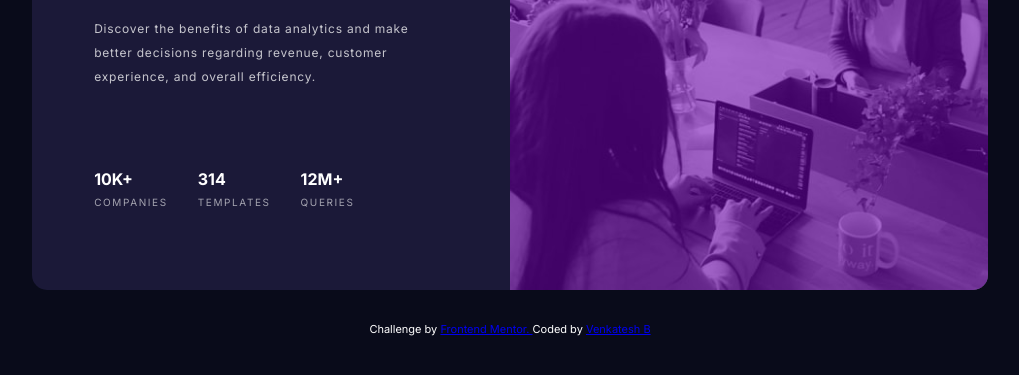
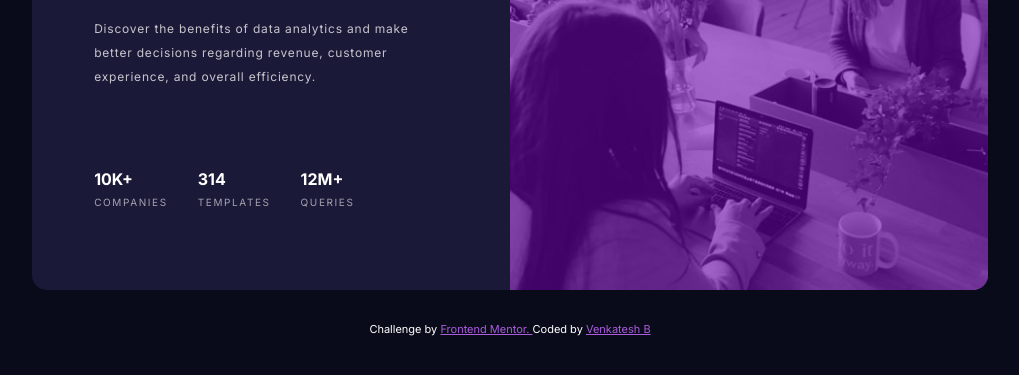
Before and after one commit to venky-B/stats-preview-card-component-main, a plain HTML site: page index.html in a window 1280 px wide. Shown: the part 175-550 px from the top of the page, without its empty margins (130-1149 px from the left). Drawn offline with Linux system fonts and the light colour scheme.

Commit message:
changes in color of link

```diff
--- a/style.css
+++ b/style.css
@@ -2,6 +2,9 @@
   font-size: 11px;
   text-align: center;
   color: hsl(0, 0%, 100%);
+}
+.attribution a {
+  color: hsl(277, 64%, 61%);
 }
 
 * {
```
